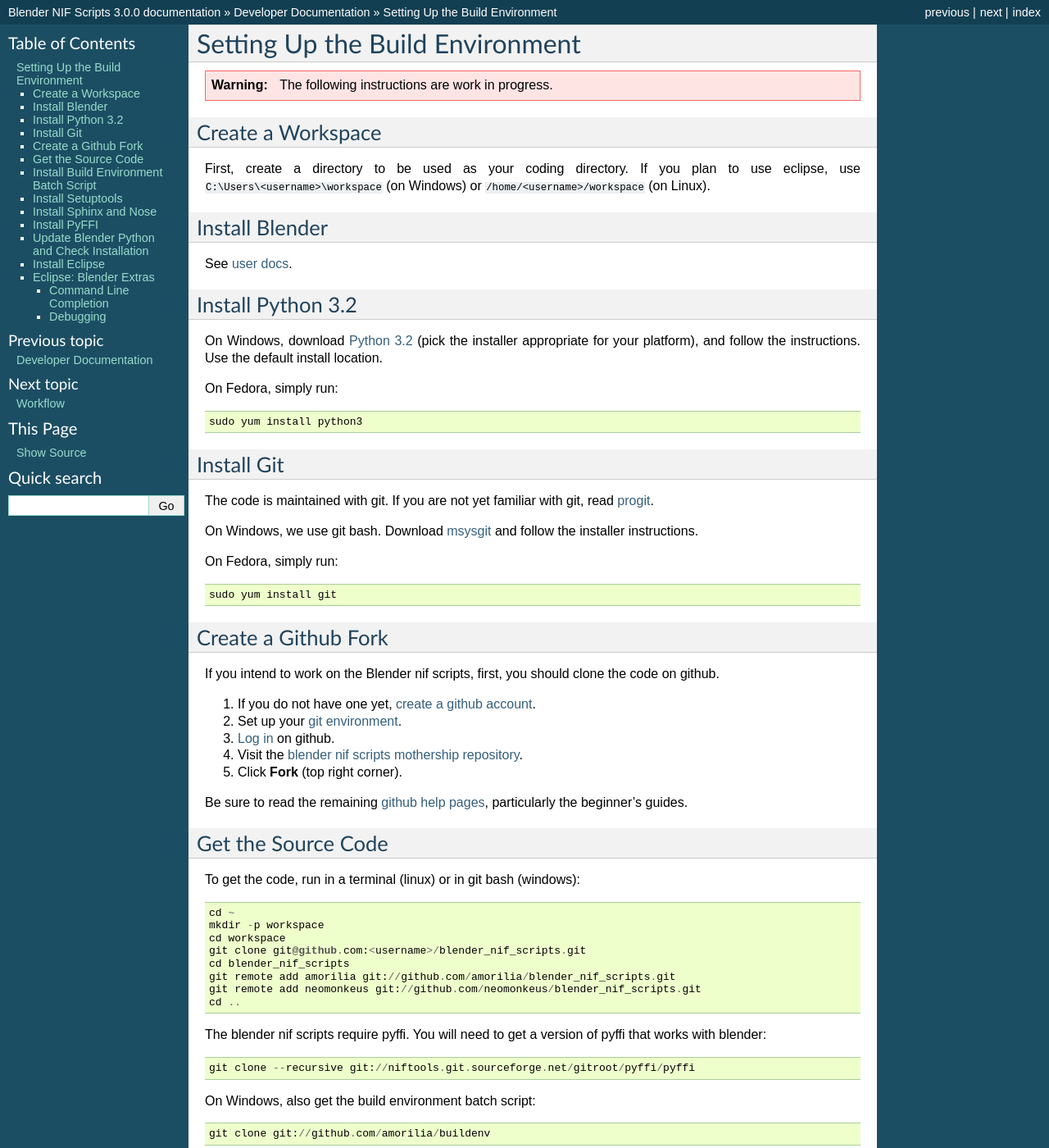
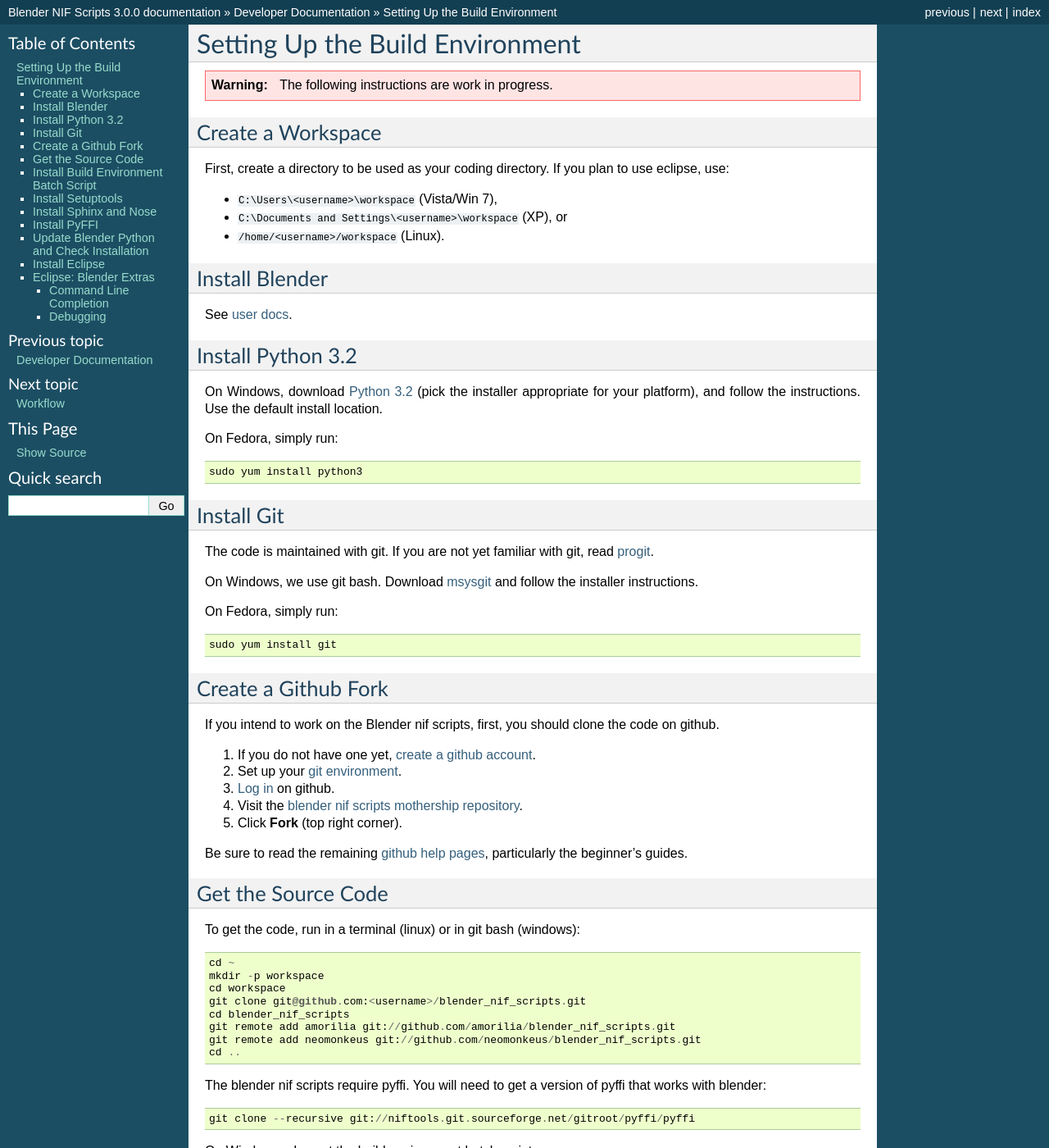
Before and after one commit to niftools/blender_niftools_addon, a Sphinx documentation site: the page built from docs/development/setup.rst, in a window 1280 px wide and 1400 px high. Shown: the whole window at 82% size. Built offline with Sphinx 7.4.7, drawn with Linux system fonts in a browser that asks for light colours; formulas are drawn with MathJax 3; some of the changed text lies outside the part shown.

Commit message:
Initial support for Win XP (adapted from contribution by neomonkeus).

```diff
--- a/docs/development/setup.rst
+++ b/docs/development/setup.rst
@@ -9,10 +9,11 @@
 ------------------
 
 First, create a directory to be used as your coding directory.
-If you plan to use eclipse, use
-``C:\Users\<username>\workspace`` (on Windows)
-or
-``/home/<username>/workspace`` (on Linux).
+If you plan to use eclipse, use:
+
+* ``C:\Users\<username>\workspace`` (Vista/Win 7),
+* ``C:\Documents and Settings\<username>\workspace`` (XP), or
+* ``/home/<username>/workspace`` (Linux).
 
 Install Blender
 ---------------
@@ -102,9 +103,13 @@
 Now right-click this newly created shortcut,
 and change **Target** into::
 
-  %comspec% /k C:\Users\<username>\workspace\buildenv-python.bat C:\Python32 msvc2008 64 workspace
+  %comspec% /k C:\Users\<username>\workspace\buildenv.bat C:\Python32 msvc2008 64 workspace
 
-(on 32 bit systems, type ``32`` instead of ``64``).
+on Vista/Win 7, or::
+
+  %comspec% /k "C:\Documents and Settings\<username>\workspace\buildenv.bat" C:\Python32 msvc2008 64 workspace
+
+on XP. On 32 bit systems, type ``32`` instead of ``64``.
 
 Install Setuptools
 ------------------
```
